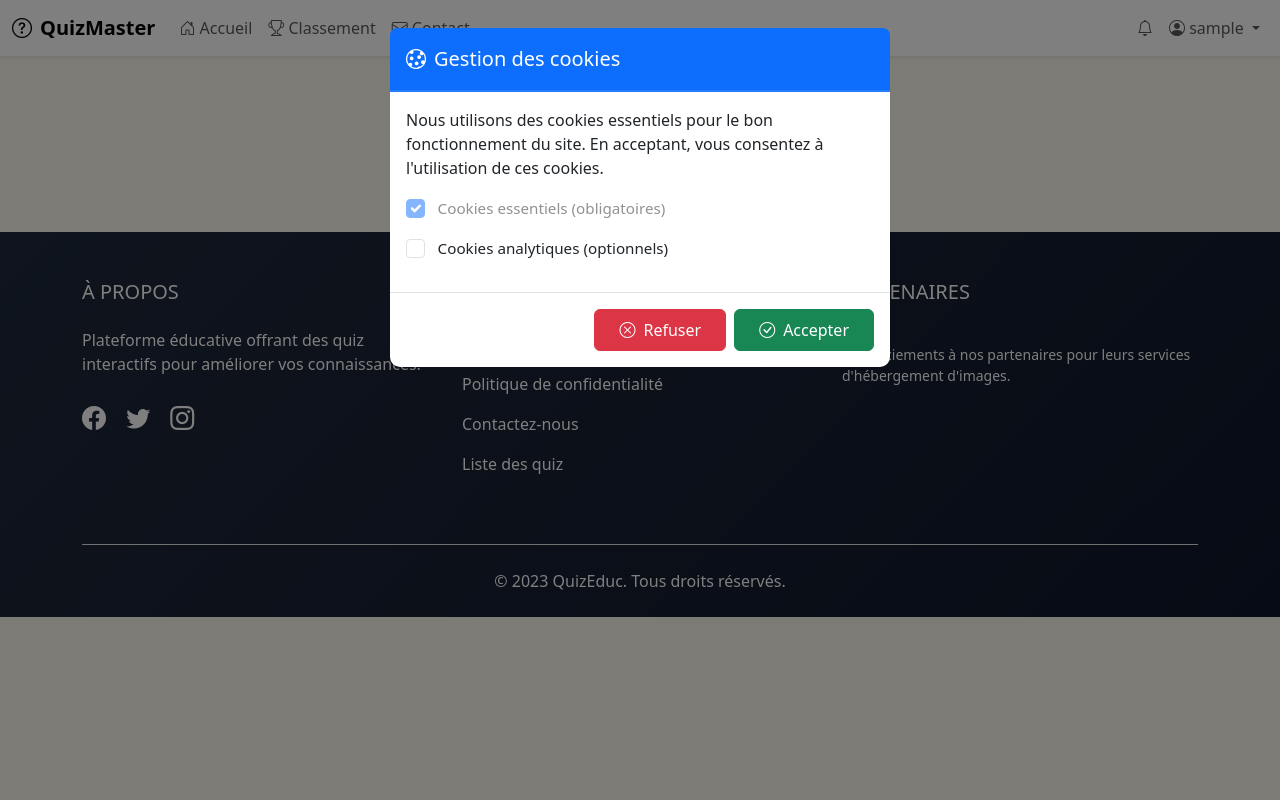
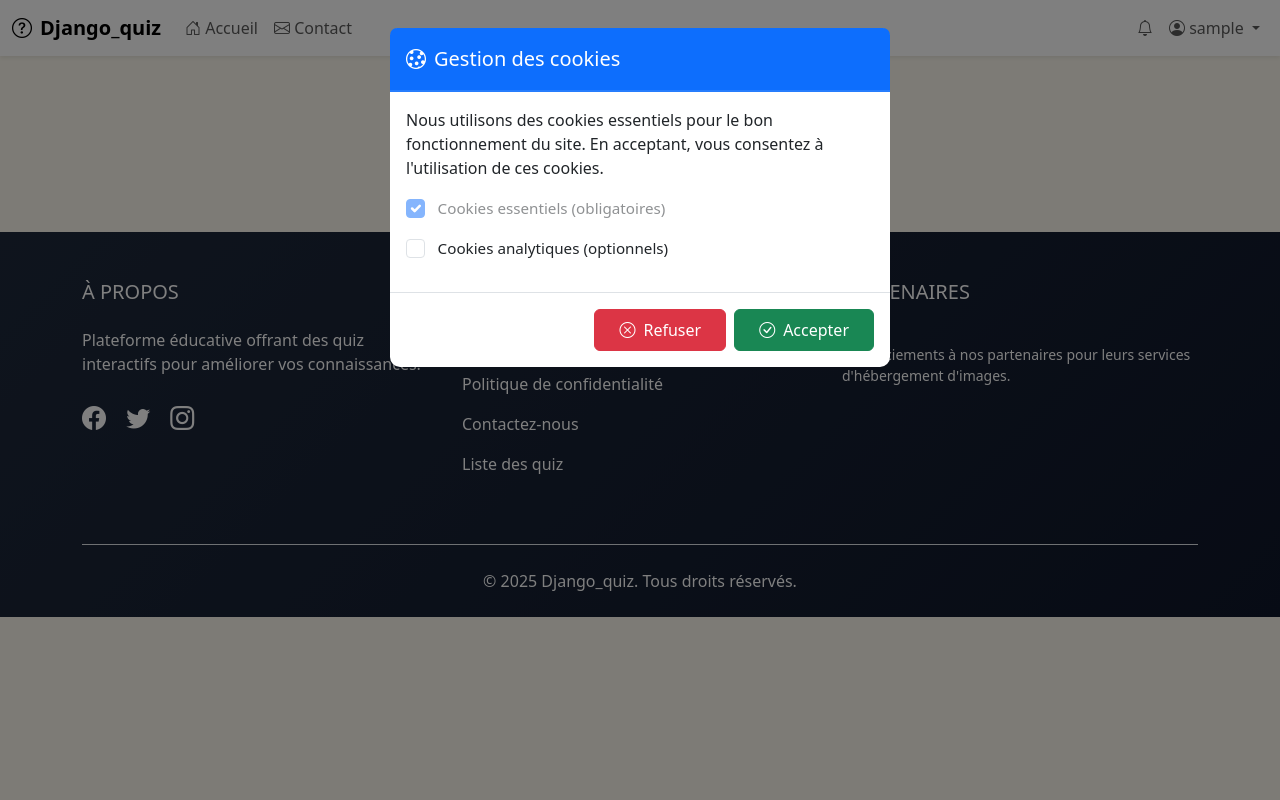
Before and after one commit to Tomc1x/django_quiz, a Django app: page /quiz/ in a window 1280 px wide. Run offline with Django 5.2, Linux system fonts and the light colour scheme; the visitor is signed in with stand-in values (Sample User, id 1); data that the repository does not hold is empty; some libraries are stand-ins or nearby versions.

Commit message:
[FIX] Imports

```diff
--- a/src/app/templates/app/footer.html
+++ b/src/app/templates/app/footer.html
@@ -32,7 +32,7 @@
         </div>
 
         <div class="border-top pt-4 mt-4 text-center">
-            <p class="mb-0">&copy; 2023 QuizEduc. Tous droits réservés.</p>
+            <p class="mb-0">&copy; 2025 Django_quiz. Tous droits réservés.</p>
         </div>
     </div>
 </footer>
--- a/src/app/templates/app/quiz_list.html
+++ b/src/app/templates/app/quiz_list.html
@@ -22,7 +22,6 @@
                     <div class="postcard__preview-txt ">{{quiz.description}}</div>
                     <ul class="postcard__tagbox">
                         <li class="tag__item"><i class="bi bi-tag me-2"></i>{{ quiz.questions.count }} questions</li>
-                        <li class="tag__item"><i class="bi bi-clock me-2"></i>Temps moyen</li>
                         <li class="tag__item play blue">
                             <a href="{% url 'take_quiz' quiz.id %}"><i class="bi bi-play me-2"></i>Faire le quiz</a>
                         </li>
--- a/src/app/templates/base.html
+++ b/src/app/templates/base.html
@@ -6,7 +6,7 @@
 <head>
   <meta charset="UTF-8">
   <meta name="viewport" content="width=device-width, initial-scale=1.0">
-  <title>Quiz App</title>
+  <title>Django_quiz</title>
 
   <!-- Importation des styles -->
 
@@ -27,7 +27,7 @@
   <nav class="navbar navbar-expand-lg bg-primary shadow-sm ">
     <div class="container-fluid">
       <a class="navbar-brand fw-bold" href="{% url 'quiz_list' %}">
-        <i class="bi bi-question-circle me-2"></i>QuizMaster
+        <i class="bi bi-question-circle me-2"></i>Django_quiz
       </a>
 
       <button class="navbar-toggler" type="button" data-bs-toggle="collapse" data-bs-target="#mainNavbar">
@@ -41,11 +41,7 @@
               <i class="bi bi-house-door"></i> Accueil
             </a>
           </li>
-          <li class="nav-item">
-            <a class="nav-link" href="{% url 'leaderboard' %}">
-              <i class="bi bi-trophy"></i> Classement
-            </a>
-          </li>
+
           <li class="nav-item">
             <a class="nav-link" href="{% url 'contact' %}">
               <i class="bi bi-envelope"></i> Contact
@@ -100,8 +96,7 @@
               {% if user.is_staff %}
               <li><a class="dropdown-item" href="{% url 'custom_admin' %}"><i class="bi bi-gear"></i> Administration</a>
               </li>
-              <li><a class="dropdown-item" href="{% url 'send_message' %}"><i class="bi bi-megaphone"></i> Envoyer un
-                  message</a></li>
+
               {% endif %}
               <li>
                 <hr class="dropdown-divider">
--- a/src/app/views.py
+++ b/src/app/views.py
@@ -456,8 +456,16 @@ def add_quiz(request):
 @login_required
 def quiz_list(request):
     quizzes = Quiz.objects.all()
-    return render(request, 'app/quiz_list.html', {'quizzes': quizzes})
 
+    # Calculer le temps moyen par quiz
+    quizzes_with_avg_time = quizzes.annotate(
+        average_completion_time=Avg('userquizresult__completion_time')
+    )
+
+    context = {
+        'quizzes': quizzes_with_avg_time,
+    }
+    return render(request, 'app/quiz_list.html', context)
 
 @login_required
 def take_quiz(request, quiz_id):
```
Also changed, not shown: src/app/models.py (+0 -11 lines).
